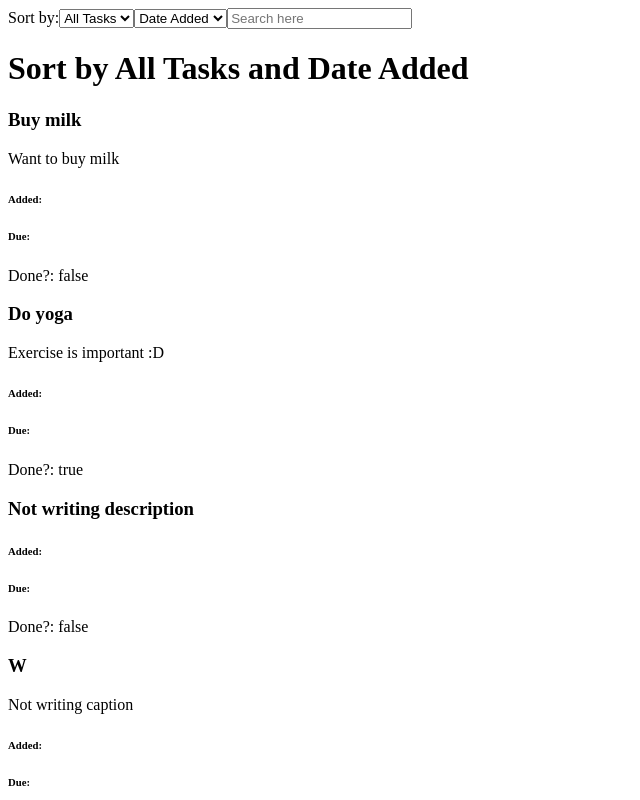
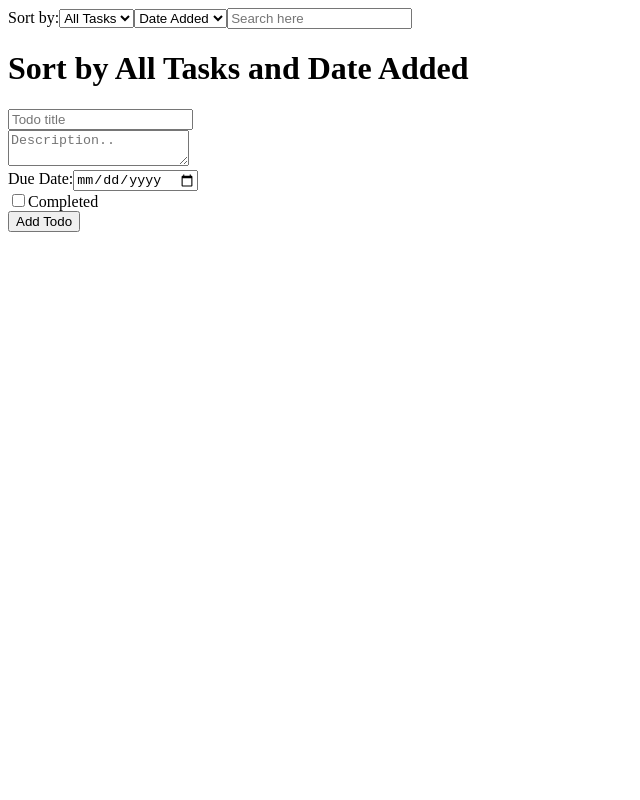
Before and after one commit to krli07717/TodoApp, a React app: page / in a window 1280 px wide. Shown: the top 800 px of the page, without its empty margins (0-640 px from the left). Built offline with nearby package versions, Linux system fonts and the light colour scheme; the HTML template or start-up script is replaced by a standard one.

Commit message:
add addForm & addedDate & addDue for todos

```diff
--- a/components/AddTodoModal.tsx
+++ b/components/AddTodoModal.tsx
@@ -4,8 +4,8 @@ import {useRef} from 'react';
 interface ITodoProps {
 	caption: string;
 	description: string;
-	addedDate?: Date;
-	due?: Date;
+	addedDate: string;
+	due: string;
 	isCompleted: boolean;
 }
 
@@ -33,18 +33,24 @@ const AddTodoModal: React.FunctionComponent<AddTodoModalProps> = ({addNewTodoToA
 			<button type="button" onClick={()=>{
 				//to avoid 'error: object is possibly null'
 				let newFormElements: ITodoProps | string;
-				if ( newTitleValue && newDescriptionValue && newIsDone && newTitleValue.current && newDescriptionValue.current && newIsDone.current) {
+				if ( newTitleValue && newDescriptionValue && newIsDone && newDueDate && newDueDate.current && newTitleValue.current && newDescriptionValue.current && newIsDone.current) {
 					newFormElements = {
 							caption: newTitleValue.current.value,
 							description: newDescriptionValue.current.value,
-							// due: newDueDate.current.value,
+							addedDate: (new Date()).toLocaleDateString('zh-TW'),
+							due: newDueDate.current.value,
 							isCompleted: Boolean(newIsDone.current.checked),
-					}
+					};
 				} else {
 					newFormElements = 'Failure building Form. Something is null.'
 				}
-				if (typeof newFormElements !== 'string') {
+				if (typeof newFormElements !== 'string' && (newTitleValue && newDescriptionValue && newIsDone && newTitleValue.current && newDescriptionValue.current && newIsDone.current)) {
 					addNewTodoToArray(newFormElements);
+					// reset form to empty
+					newTitleValue.current.value = '';
+					description: newDescriptionValue.current.value = '';
+					if (newDueDate && newDueDate.current) {newDueDate.current.value = ''}
+					newIsDone.current.checked = false;
 				}
 			}
 			}>Add Todo</button>
--- a/components/Todo.tsx
+++ b/components/Todo.tsx
@@ -3,8 +3,8 @@ import * as React from 'react';
 interface TodoProps {
 	caption: string;
 	description: string;
-	addedDate?: Date;
-	due?: Date;
+	addedDate: string;
+	due: string;
 	isCompleted: boolean;
 }
 
--- a/components/TodosTable.tsx
+++ b/components/TodosTable.tsx
@@ -4,8 +4,8 @@ import Todo from './Todo';
 interface ITodoProps {
 	caption: string;
 	description: string;
-	addedDate?: Date;
-	due?: Date;
+	addedDate: string;
+	due: string;
 	isCompleted: boolean;
 }
 
--- a/src/index.tsx
+++ b/src/index.tsx
@@ -10,8 +10,8 @@ type SortMethodState = 'Date Added' | 'Caption' | 'Due';
 interface ITodoProps {
 	caption: string;
 	description: string;
-	addedDate?: Date;
-	due?: Date;
+	addedDate: string;
+	due: string;
 	isCompleted: boolean;
 }
 
@@ -30,58 +30,33 @@ const App = () => {
 	}
 
 	const [todosArray, setTodosArray] = useState<ITodoProps[]>([
-			{
-				caption: 'Buy milk',
-				description: 'Want to buy milk',
-				//addedDate: new Date,
-				//due: 'select Date'
-				isCompleted: false,
-			},
-			{
-				caption: 'Do yoga',
-				description: 'Exercise is important :D',
-				//addedDate: new Date,
-				//due: 'select Date'
-				isCompleted: true,
-			},
-			{
-				caption: 'Not writing description',
-				description: '',
-				//addedDate: new Date,
-				//due: 'select Date'
-				isCompleted: false,
-			},
-			{
-				caption: 'W',
-				description: 'Not writing caption',
-				//addedDate: new Date,
-				//due: 'select Date'
-				isCompleted: false,
-			},
-			{
-				caption: `Ay I'm sorted to top`,
-				description: 'Not writing caption',
-				//addedDate: new Date,
-				//due: 'select Date'
-				isCompleted: false,
-			},
+			// {
+			// 	caption: 'Buy milk',
+			// 	description: 'Want to buy milk',
+			// 	//addedDate: new Date,
+			// 	//due: 'select Date'
+			// 	isCompleted: false,
+			// },
+			// {
+			// 	caption: 'Do yoga',
+			// 	description: 'Exercise is important :D',
+			// 	//addedDate: new Date,
+			// 	//due: 'select Date'
+			// 	isCompleted: true,
+			// },
 		])
 
 	const addNewTodoToArray = (childNewForm: ITodoProps) => {
 		console.log('childNewForm:');
 		console.log(childNewForm); //if is not initialNewForm, then success passing data from child to parent component
-		// setNewFormElements(childNewForm); //Problem here updating newform object
 		console.log('todosArray - nothing done')
 		console.log(todosArray);
-		const newTodosArray = todosArray;
-		console.log('newTodosArray - let = todosArray')
+		const newTodosArray = [...todosArray, childNewForm]; //How one should update the array with useState
+		console.log('newTodosArray - setup')
 		console.log(newTodosArray);
-		newTodosArray.push(childNewForm);
-		console.log('newTodosArray - after push')
-		console.log(newTodosArray);
-		console.log('todosArray - after new is pushed')
+		console.log('todosArray - after new is setup')
 		console.log(todosArray);
-		setTodosArray([...todosArray, ...newTodosArray]); //NOT 'setTodosArray(newTodosArray)'. Super important
+		setTodosArray(newTodosArray);
 		console.log('newTodosArray - reset array')
 		console.log(newTodosArray);
 		console.log('todosArray - reset array');
```
